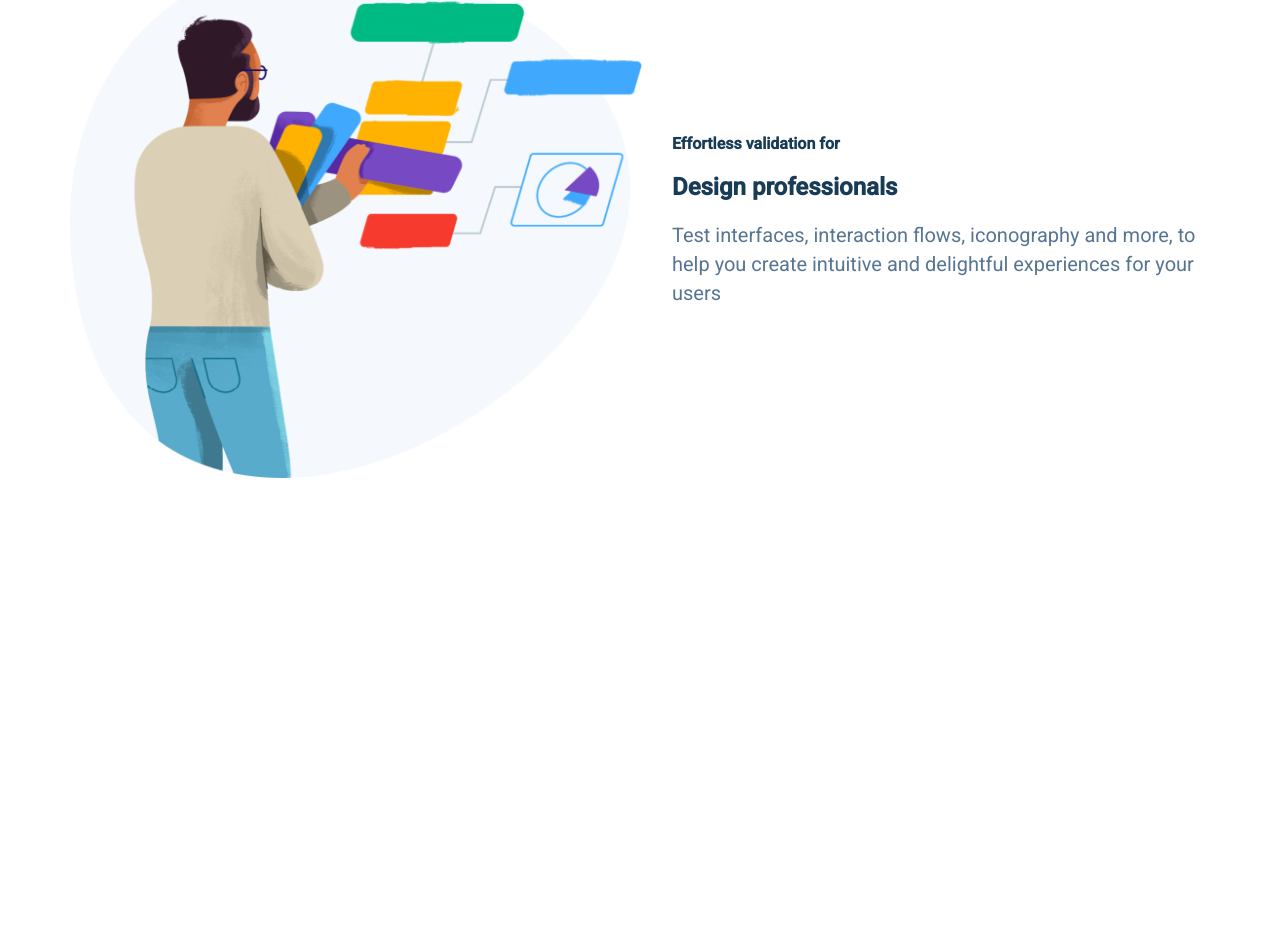
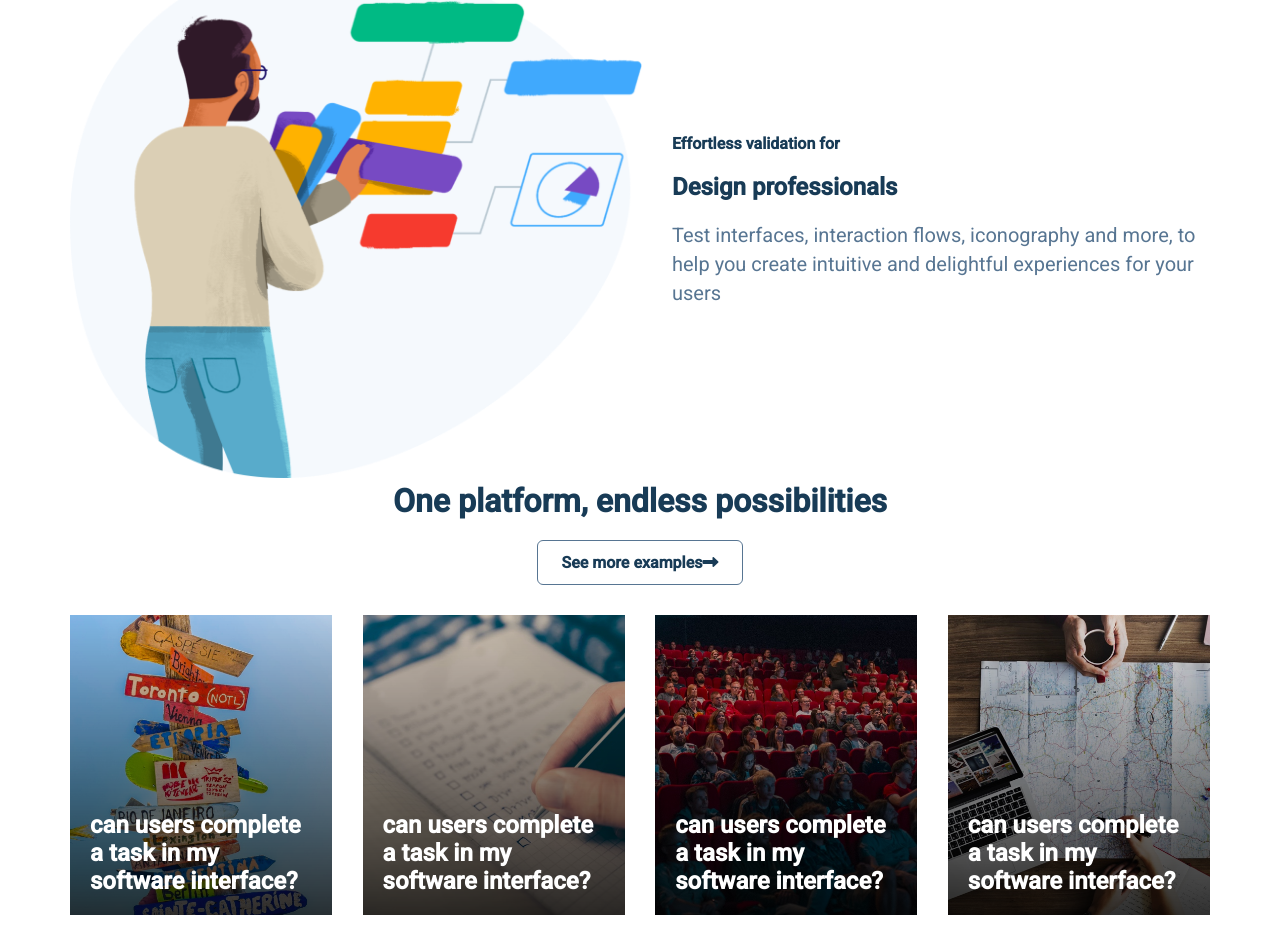
Before and after one commit to SaikatKarar/UsabilityHub-web-clone, a plain HTML site: page index.html in a window 1280 px wide. Shown: the part 2695-3640 px from the top of the page. Before the commit the page ends 3177 px from the top, so only its background shows below. Drawn offline with Linux system fonts and the light colour scheme.

Commit message:
Examples Section in done

```diff
--- a/CSS/style.css
+++ b/CSS/style.css
@@ -230,3 +230,51 @@ header {
     align-items: flex-start;
     gap: 20px;
 }
+
+/* <!-- Examples Section --> */
+.examples-header {
+    flex-direction: column;
+    gap: 20px;
+}
+
+.examples-area {
+    justify-content: space-between;
+    margin-block: 30px;
+}
+
+.examples-card {
+    width: 23%;
+    position: relative;
+    min-height: 300px;
+    background: black;
+    background: linear-gradient(rgb(0, 0, 0, 0.1), rgb(0, 0, 0, 0.8)), url(../IMG/asset\ 37.jpeg);
+    background-size: cover;
+    transition: 0.2s ease-out;
+}
+
+.examples-card:nth-child(2) {
+    background: linear-gradient(rgb(0, 0, 0, 0.1), rgb(0, 0, 0, 0.8)), url(../IMG/asset\ 36.jpeg);
+    background-size: cover;
+}
+
+.examples-card:nth-child(3) {
+    background: linear-gradient(rgb(0, 0, 0, 0.1), rgb(0, 0, 0, 0.8)), url(../IMG/asset\ 38.jpeg);
+    background-size: cover;
+}
+
+.examples-card:nth-child(4) {
+    background: linear-gradient(rgb(0, 0, 0, 0.1), rgb(0, 0, 0, 0.8)), url(../IMG/asset\ 39.jpeg);
+    background-size: cover;
+}
+
+.examples-card h3 {
+    position: absolute;
+    bottom: 20px;
+    left: 20px;
+    right: 20px;
+    color: #fff;
+}
+
+.examples-card:hover {
+    box-shadow: 0 0 10px #888;
+}
--- a/index.html
+++ b/index.html
@@ -159,7 +159,31 @@
         </div>
     </section>
     <!-- Big Features Section End -->
-    <section class="examples-section"></section>
+
+    <!-- Examples Section -->
+    <section class="examples-section">
+        <div class="container">
+            <div class="examples-header flex">
+                <h2>One platform, endless possibilities</h2>
+                <a href="#" class="secondary-button">See more examples<i class="fa-solid fa-right-long"></i></a>
+            </div>
+            <div class="examples-area flex">
+                <a href="#" class="examples-card">
+                    <h3>can users complete a task in my software interface?</h3>
+                </a>
+                <a href="#" class="examples-card">
+                    <h3>can users complete a task in my software interface?</h3>
+                </a>
+                <a href="#" class="examples-card">
+                    <h3>can users complete a task in my software interface?</h3>
+                </a>
+                <a href="#" class="examples-card">
+                    <h3>can users complete a task in my software interface?</h3>
+                </a>
+            </div>
+        </div>
+    </section>
+    <!-- Examples Section End-->
     <section class="cta-section"></section>
 
     <footer></footer>
```
